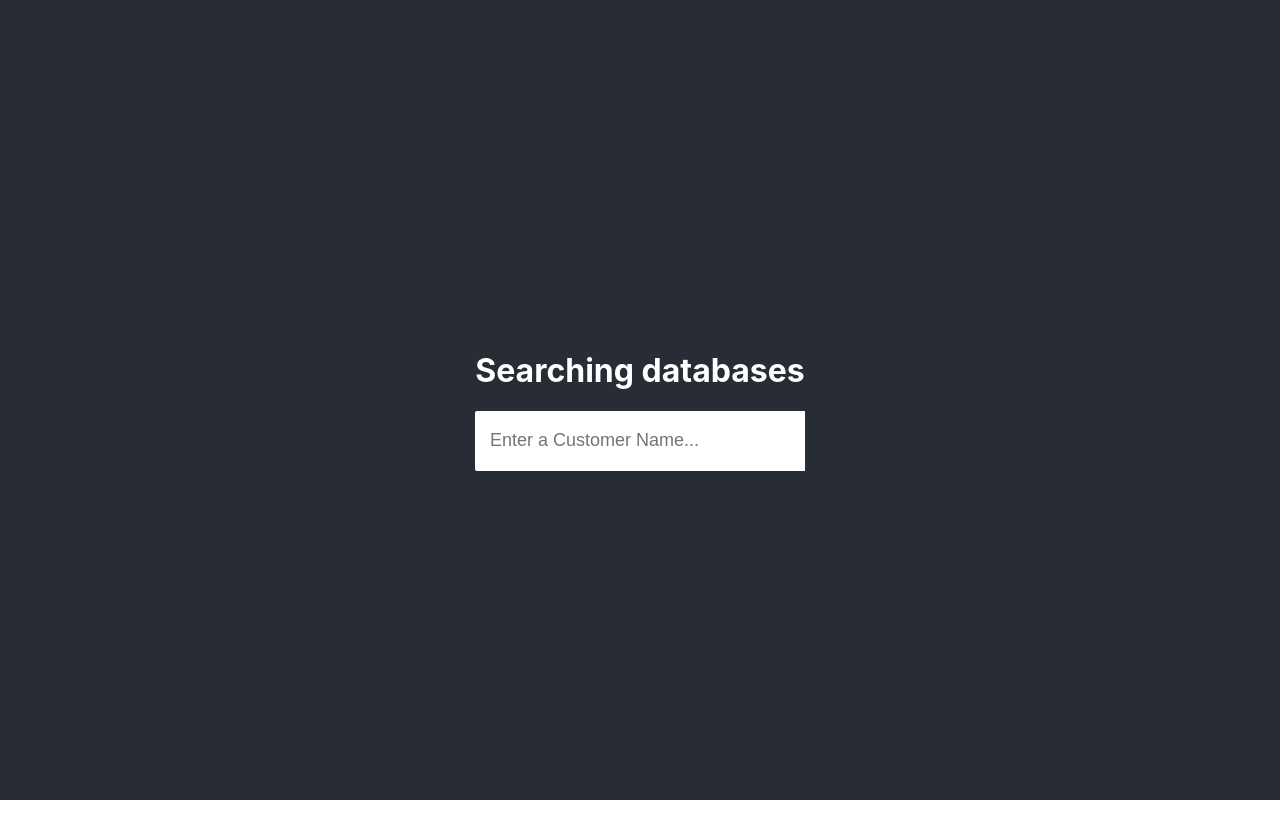
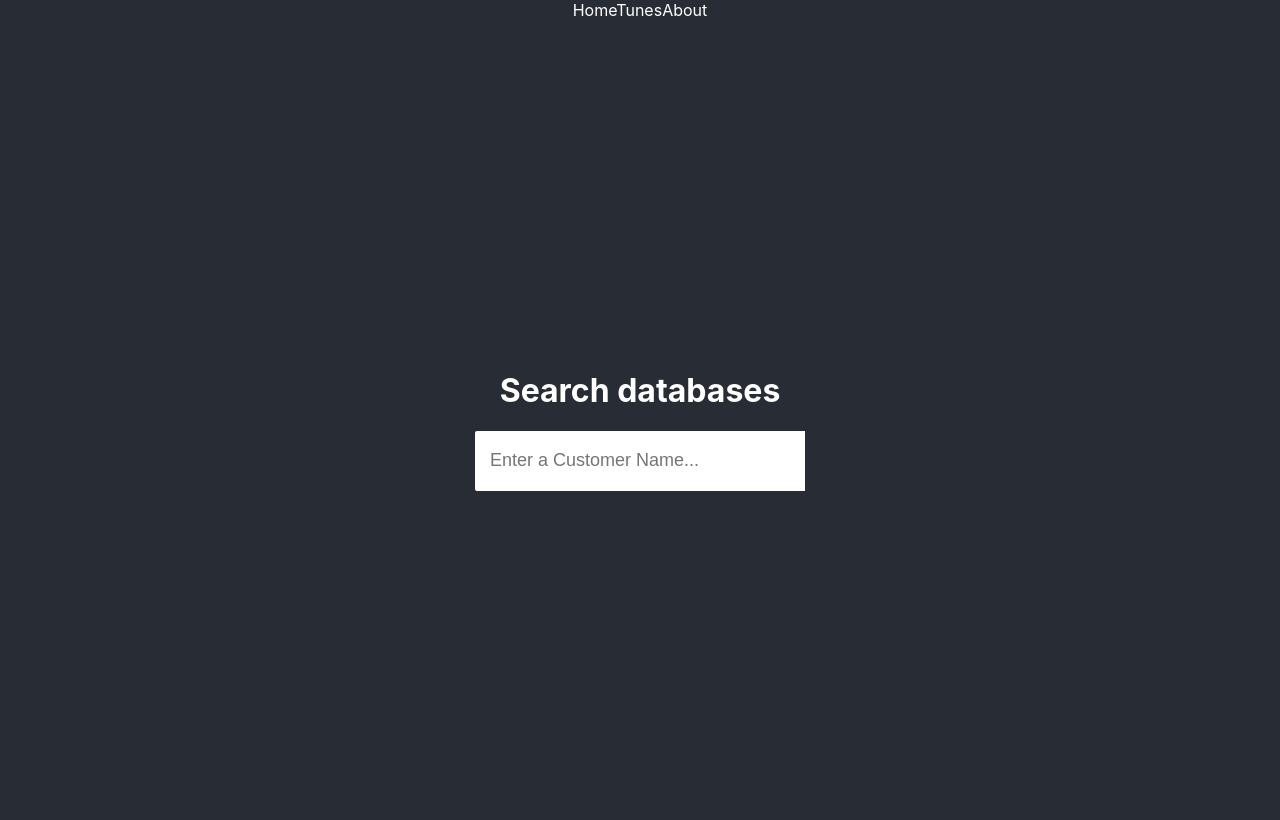
Before and after one commit to michal4511/react-app, a React (Create React App) app: page / in a window 1280 px wide. Built offline with nearby package versions, Linux system fonts and the light colour scheme.

Commit message:
A basic setting for react-router, without components.

```diff
--- a/package.json
+++ b/package.json
@@ -8,6 +8,7 @@
     "@testing-library/user-event": "^12.1.10",
     "react": "^17.0.2",
     "react-dom": "^17.0.2",
+    "react-router-dom": "^5.2.0",
     "react-scripts": "4.0.3",
     "web-vitals": "^1.0.1"
   },
--- a/src/App.css
+++ b/src/App.css
@@ -1,9 +1,22 @@
 .App-header {
-  background-color: #282c34;
-  min-height: 100vh;
   display: flex;
   flex-direction: column;
   align-items: center;
   justify-content: center;
   color: white;
 }
+
+main {
+  color: white;
+  display: flex;
+  flex-direction: column;
+  align-items: center;
+  justify-content: center;
+  color: white;
+  min-height: 100vh;
+}
+
+a {
+  text-decoration: none;
+  color: white;
+}
--- a/src/App.js
+++ b/src/App.js
@@ -1,14 +1,28 @@
 import './App.css';
 import SearchBar from './Components/SearchBar';
 import CustomerData from './MOCK_DATA.json';
+import {Switch, Route, NavLink} from 'react-router-dom';
 
 function App() {
   return (
     <div className="App">
       <header className="App-header">
-        <h1>Searching databases</h1>
+        <nav>
+          <NavLink to="/">Home</NavLink>
+          <NavLink to="/tunes">Tunes</NavLink>
+          <NavLink to="/about">About</NavLink>
+        </nav>
+
+      </header>
+      <main>
+        <Switch>
+          <Route path="/" render={() => <h1>Search databases</h1>} exact/>
+          <Route path="/tunes" render={() => <h1>Tunes</h1>} />
+          <Route path="/about" render={() => <h1>About</h1>} />
+        </Switch>
+
         <SearchBar placeholder="Enter a Customer Name..." data={CustomerData}/>
-      </header>
+      </main>
     </div>
   );
 }
--- a/src/Components/SearchBar.css
+++ b/src/Components/SearchBar.css
@@ -33,7 +33,7 @@ input:focus {
     display: none;
 }
 
-.dataResult .dataItem {
+.dataResult .linkDataItem {
     width: 100%;
     height: 50px;
     display: flex;
@@ -41,14 +41,10 @@ input:focus {
     color: black;
 }
 
-.dataItem p {
+.linkDataItem:hover {
+    background-color: lightgrey;
+}
+
+.linkDataItem p {
     margin-left: 10px;
 }
-
-a {
-    text-decoration: none;
-}
-
-a:hover {
-    background-color: lightgrey;
-}
--- a/src/Components/SearchBar.js
+++ b/src/Components/SearchBar.js
@@ -23,7 +23,7 @@ function SearchBar({placeholder,data}) {
                 <div className="dataResult">
                     {filteredData.map((value, key) => {
                         return (
-                            <a className="dataItem" href="#" key={key} target="_blank" rel="noreferrer">
+                            <a className="linkDataItem" href="#" key={key} target="_blank" rel="noreferrer">
                                 <p>{value.full_name}</p>
                             </a>
                         );
--- a/src/index.css
+++ b/src/index.css
@@ -5,6 +5,12 @@ body {
     sans-serif;
   -webkit-font-smoothing: antialiased;
   -moz-osx-font-smoothing: grayscale;
+  background-color: #282c34;
+
+}
+
+body::-webkit-scrollbar {
+  display: none;
 }
 
 code {
--- a/src/index.js
+++ b/src/index.js
@@ -3,11 +3,14 @@ import ReactDOM from 'react-dom';
 import './index.css';
 import App from './App';
 import reportWebVitals from './reportWebVitals';
+import { BrowserRouter } from 'react-router-dom';
 
 ReactDOM.render(
-  <React.StrictMode>
-    <App />
-  </React.StrictMode>,
+  <BrowserRouter>
+    <React.StrictMode>
+      <App />
+    </React.StrictMode>
+  </BrowserRouter>,
   document.getElementById('root')
 );
 
```
Also changed, not shown: src/Components/Navbar.css (added), src/Components/Navbar.js (added), 1 other file (tests, documents, lock files or other folders).
